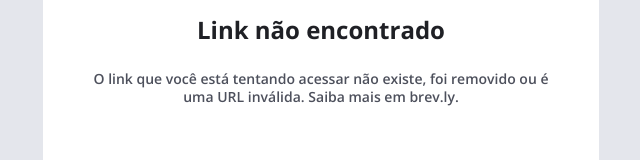
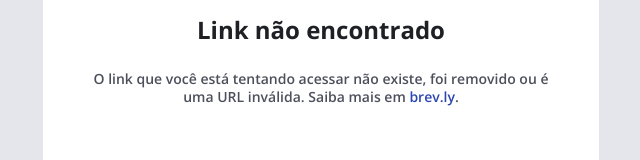
Before and after one commit to diovanemonteiro/ftr-pos-360-brev.ly, a React (Vite) app in the folder web/: page /not-found in a window 1280 px wide. Shown: the part 394-554 px from the top of the page, without its empty margins (319-959 px from the left). Built offline with nearby package versions, Linux system fonts and the light colour scheme; no server answers.

Commit message:
Torna link em mensagem de erro clicável em `not-found.tsx`.

```diff
--- a/web/src/pages/not-found.tsx
+++ b/web/src/pages/not-found.tsx
@@ -10,7 +10,8 @@ export function NotFound() {
                     Link não encontrado
                 </p>
                 <p className="text-md font-semibold text-gray-500 text-center">
-                    O link que você está tentando acessar não existe, foi removido ou é uma URL inválida. Saiba mais em brev.ly.
+                    O link que você está tentando acessar não existe, foi removido ou é uma URL inválida.
+                    Saiba mais em <a className="text-md font-semibold text-blue-base hover:underline truncate" href={import.meta.env.VITE_FRONTEND_URL}>brev.ly</a>.
                 </p>
             </div>
         </div>
```
